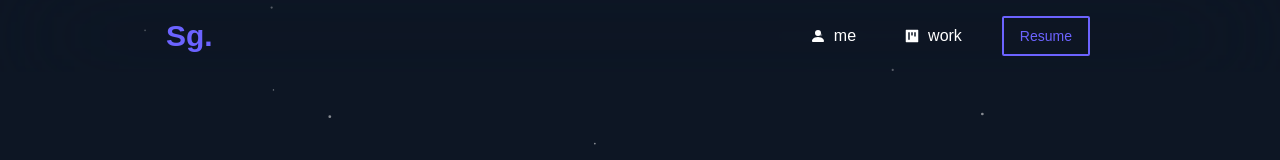
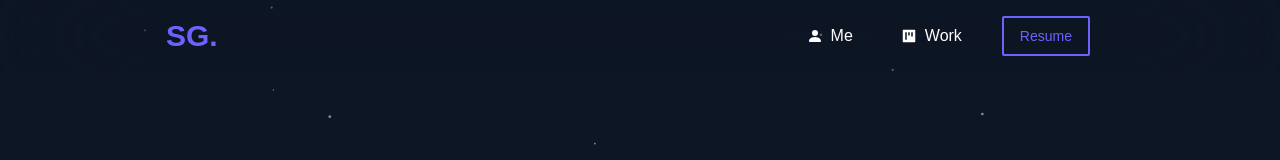
Before and after one commit to sarthak22gaur/portfolio-next, a Next.js app: page / in a window 1280 px wide. Shown: the top 160 px of the page. Built offline with nearby package versions, Linux system fonts and the light colour scheme.

Commit message:
updated navbar

```diff
--- a/src/components/Navbar.tsx
+++ b/src/components/Navbar.tsx
@@ -12,7 +12,7 @@ function Navbar() {
         <div className="flex justify-between w-full sm:w-3/4 items-center ">
           <Link className="underline-hover" href="/">
             <span className="cursor-pointer z-20 text-primary-dark text-3xl font-bold">
-              Sg.
+              SG.
             </span>
           </Link>
           <nav className="hidden sm:flex w-fit justify-end">
@@ -59,9 +59,9 @@ function MobileMenu() {
 function NavbarLinks() {
   return (
     <ul className="flex flex-col sm:flex-row items-center w-full mb-4 sm:mb-0 sm:px-4 gap-4 active:text-primary-dark">
-      <NavBarItem icon={<BsFillPersonFill size="16" />} label="me" />
-      <NavBarItem icon={<AiFillProject size="16" />} label="work" />
-      <NavbarCTA label="Resume" pagelink="/resume" />
+      <NavBarItem icon={<BsFillPersonFill size="16" />} label="Me" />
+      <NavBarItem icon={<AiFillProject size="16" />} label="Work" />
+      <NavbarCTA label="Resume" pagelink="https://docs.google.com/document/d/e/2PACX-1vSB97wRafLgsGNijAegny-cgSVXdoL6vRLvICsEUdUek-cikznLaIJ4VhFb5ke8BlRmOdiP3XAmzN5h/pub" />
     </ul>
   );
 }
```
